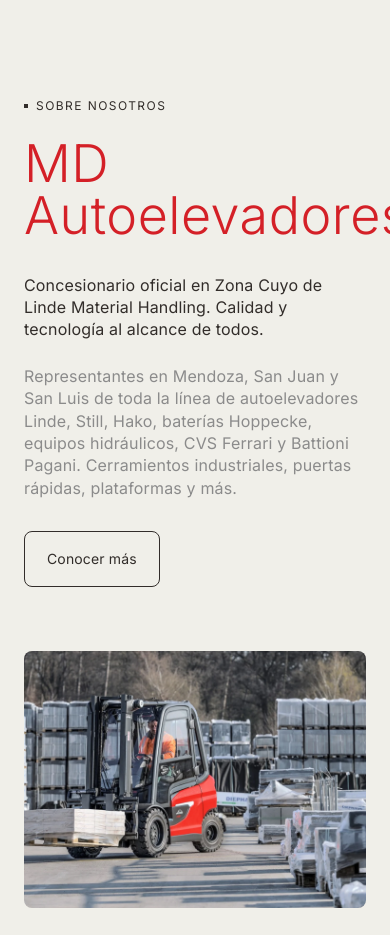
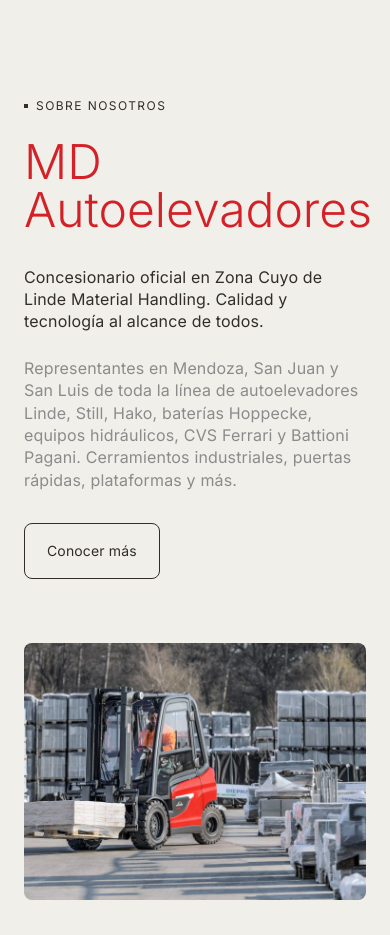
Before and after one commit to FacuJ440/md-autoelevadores-v2, a React (Vite) app: page / in a window 390 px wide. Shown: the part 2300-3235 px from the top of the page. Built offline with nearby package versions, Linux system fonts and the light colour scheme; the HTML template or start-up script is replaced by a standard one.

Commit message:
text adjustment

```diff
--- a/src/components/About.jsx
+++ b/src/components/About.jsx
@@ -9,7 +9,7 @@ export default function About() {
           {/* Text */}
           <div>
             <SectionLabel>SOBRE NOSOTROS</SectionLabel>
-            <h2 className="text-display font-light text-[#D42027] mb-8">
+            <h2 className="text-5xl md:text-display font-light text-[#D42027] mb-8">
               MD Autoelevadores
             </h2>
             <p className="text-body font-normal text-carbon-warm mb-6">
```
